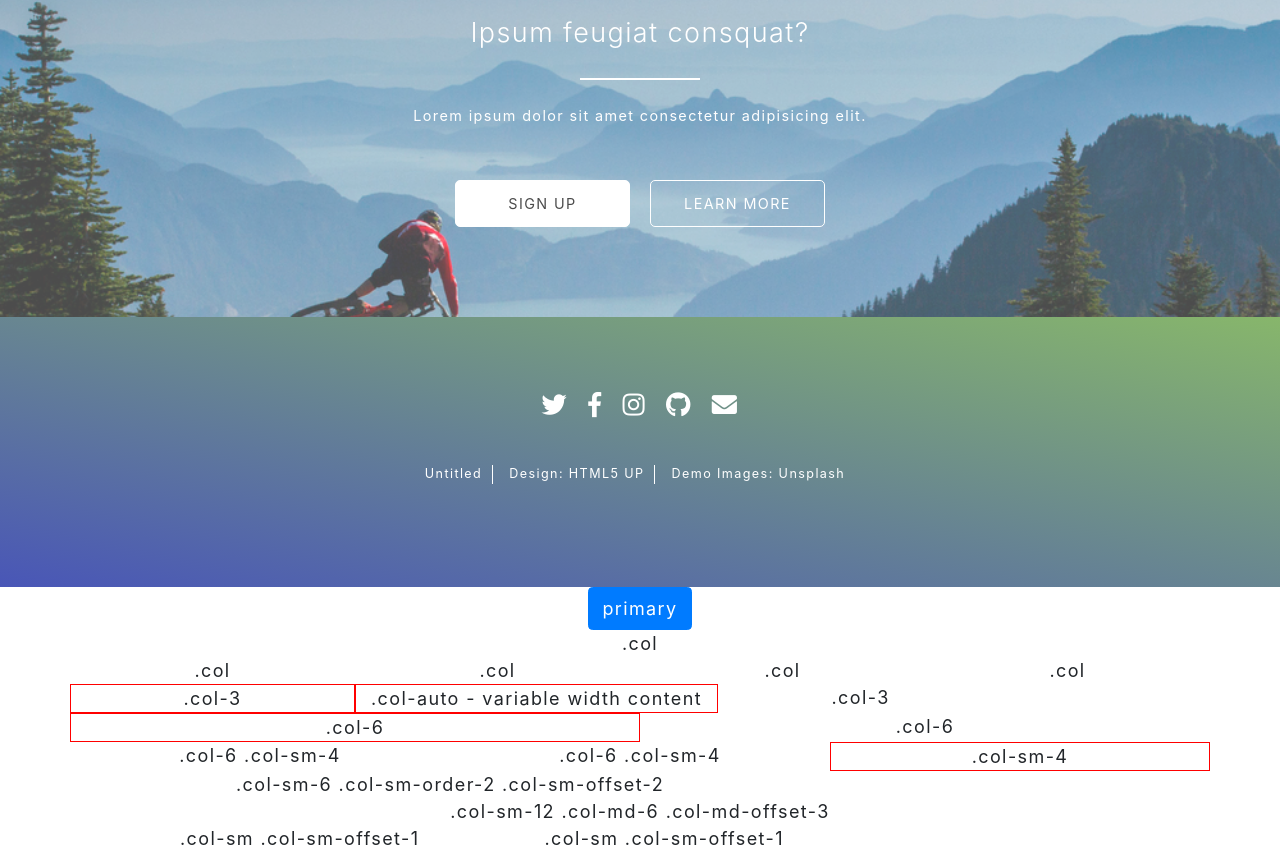
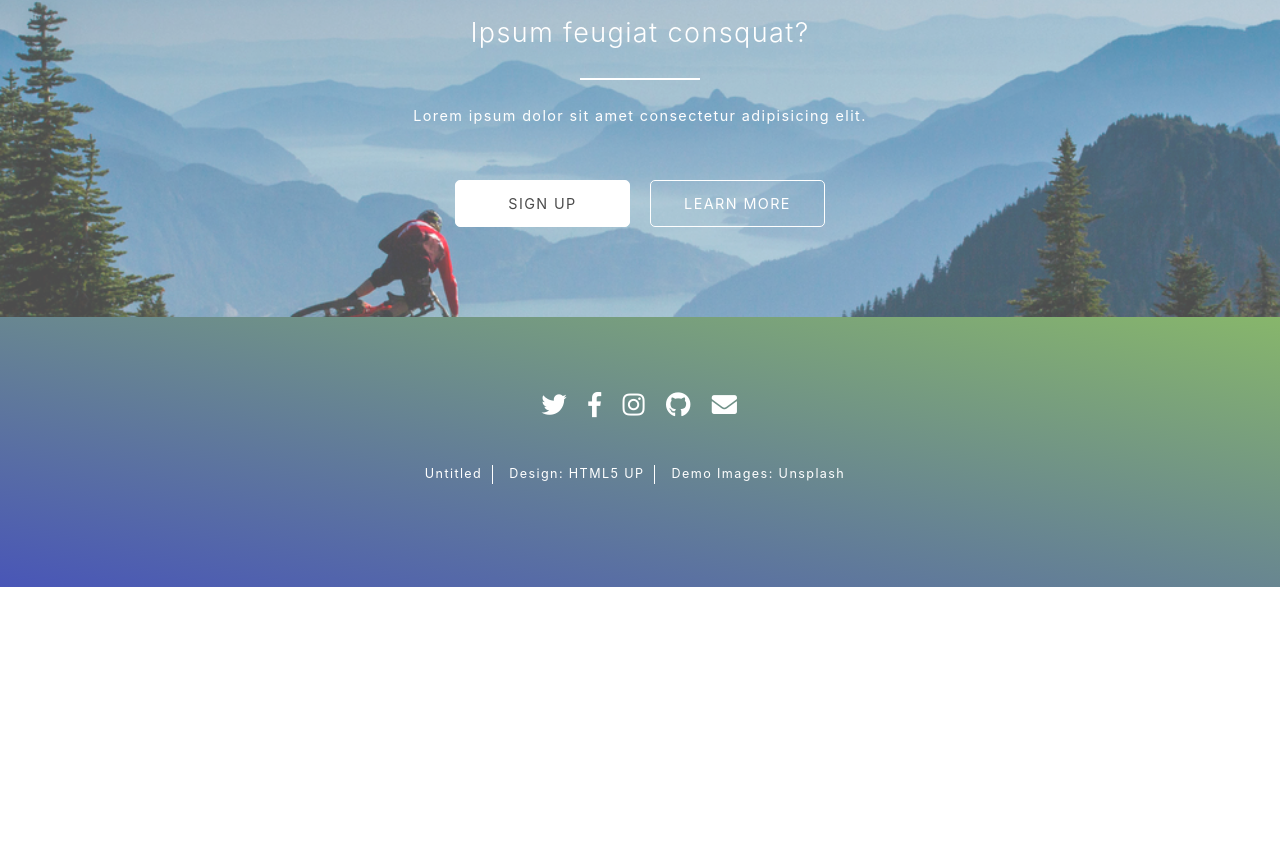
Before and after one commit to alexabush/photon-website, a React (Create React App) app: page / in a window 1280 px wide. Shown: the part 2878-3730 px from the top of the page. After the commit the page ends 3465 px from the top, so only its background shows below. Built offline with nearby package versions, Linux system fonts and the light colour scheme.

Commit message:
changes messed up some previous work, need to redo

```diff
--- a/src/App.js
+++ b/src/App.js
@@ -6,7 +6,6 @@ import CTA from './components/organisms/CTA';
 import ImgH2P from './components/organisms/ImgH2P';
 import Contact from './components/organisms/Contact';
 import Footer from './components/organisms/Footer';
-import Sample from './components/organisms/Sample';
 
 class App extends Component {
   render() {
@@ -18,7 +17,6 @@ class App extends Component {
         <CTA />
         <Contact />
         <Footer />
-        <Sample />
       </div>
     );
   }
--- a/src/components/organisms/Copy.js
+++ b/src/components/organisms/Copy.js
@@ -31,7 +31,7 @@ class Copy extends Component {
           </div>
         </div>
         <div className="Copy__text-container">
-          <h2 className="Copy__h2">
+          <h2 className="Copy__h2 white">
             Laudantium, eaque provident omnis tenetur excepturi ut ad
           </h2>
           <div className="short-border short-border--white short-border--left" />
--- a/src/components/organisms/Header.js
+++ b/src/components/organisms/Header.js
@@ -8,7 +8,7 @@ class Header extends Component {
       <div className="Header div--flex-column">
         <div className="Header__container">
           <i className="icon--cloud fas fa-cloud" />
-          <h1 className="padding Header__h1">
+          <h1 className="padding Header__h1 white">
             Hi, I'm Photon, another fine little freebie from HTML5 Up.
           </h1>
           <p className="Header__p padding">
--- a/src/components/organisms/Sample.js
+++ /dev/null
@@ -1,61 +0,0 @@
-import React from 'react';
-import { Container, Row, Col, Button } from 'reactstrap';
-
-export default class Example extends React.Component {
-  render() {
-    return (
-      <Container>
-        <Button color="primary">primary</Button>
-        <Row>
-          <Col>.col</Col>
-        </Row>
-        <Row>
-          <Col>.col</Col>
-          <Col>.col</Col>
-          <Col>.col</Col>
-          <Col>.col</Col>
-        </Row>
-        <Row>
-          <Col style={{ border: '1px solid red' }} xs="3">
-            .col-3
-          </Col>
-          <Col style={{ border: '1px solid red' }} xs="auto">
-            .col-auto - variable width content
-          </Col>
-          <Col xs="3">.col-3</Col>
-        </Row>
-        <Row>
-          <Col style={{ border: '1px solid red' }} xs="6">
-            .col-6
-          </Col>
-          <Col xs="6">.col-6</Col>
-        </Row>
-        <Row>
-          <Col xs="6" sm="4">
-            .col-6 .col-sm-4
-          </Col>
-          <Col xs="6" sm="4">
-            .col-6 .col-sm-4
-          </Col>
-          <Col style={{ border: '1px solid red' }} sm="4">
-            .col-sm-4
-          </Col>
-        </Row>
-        <Row>
-          <Col sm={{ size: 6, order: 2, offset: 1 }}>
-            .col-sm-6 .col-sm-order-2 .col-sm-offset-2
-          </Col>
-        </Row>
-        <Row>
-          <Col sm="12" md={{ size: 8, offset: 2 }}>
-            .col-sm-12 .col-md-6 .col-md-offset-3
-          </Col>
-        </Row>
-        <Row>
-          <Col sm={{ size: 'auto', offset: 1 }}>.col-sm .col-sm-offset-1</Col>
-          <Col sm={{ size: 'auto', offset: 1 }}>.col-sm .col-sm-offset-1</Col>
-        </Row>
-      </Container>
-    );
-  }
-}
```
Also changed, not shown: src/logo.svg (deleted).
